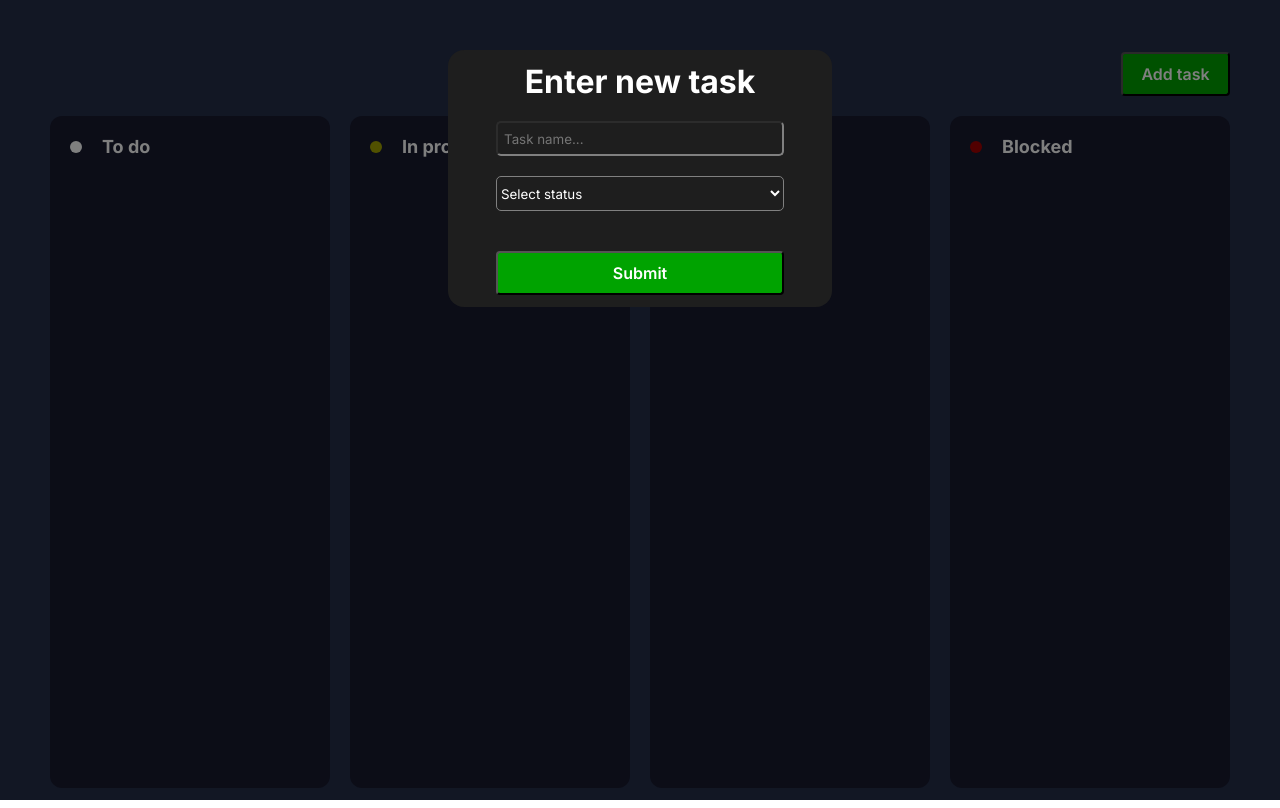
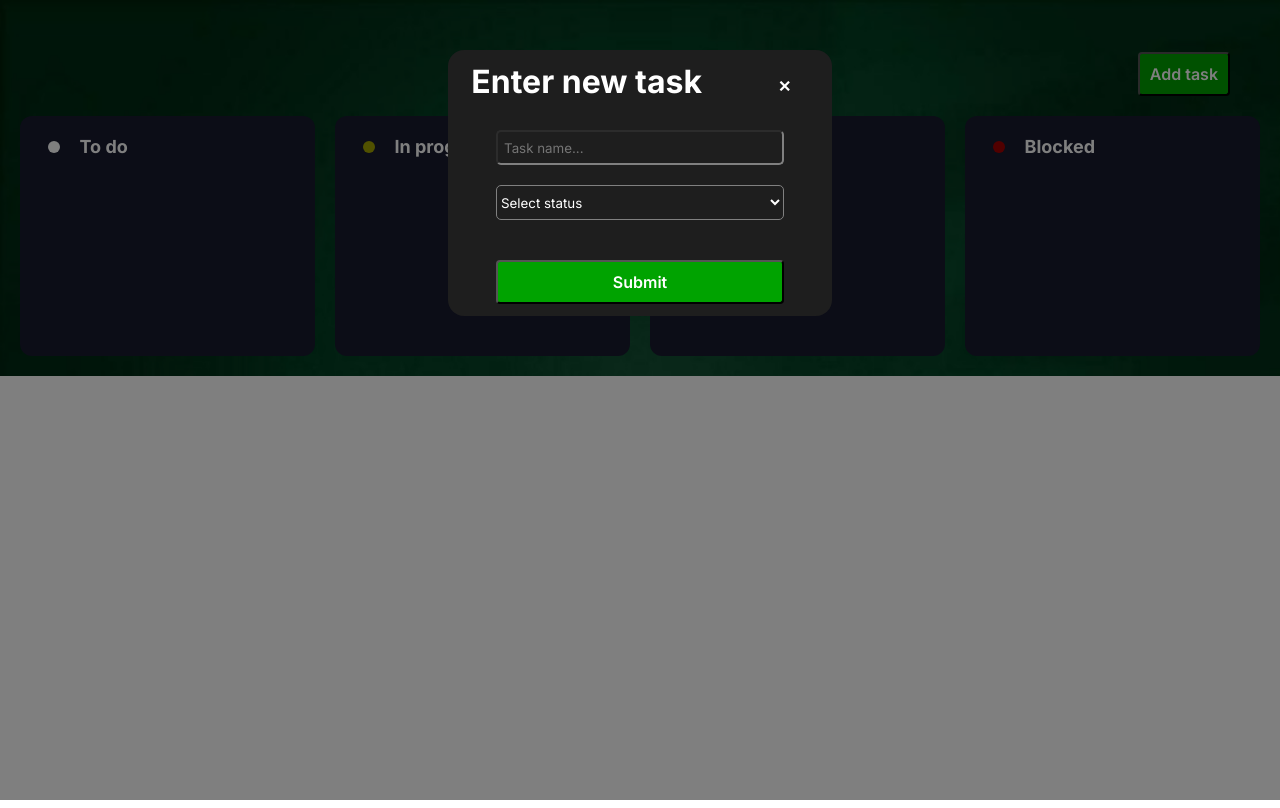
Before and after one commit to Khosbayar707/To-do-app, a plain HTML site: page 11.11/index.html in a window 1280 px wide. Both pictures are taken after a click on the button "Add task". Drawn offline with nearby package versions, Linux system fonts and the light colour scheme.

Commit message:
grid added

```diff
--- a/11.11/index.html
+++ b/11.11/index.html
@@ -4,7 +4,9 @@
     <meta charset="UTF-8" />
     <meta name="viewport" content="width=device-width, initial-scale=1.0" />
     <title>To do list</title>
+
     <link rel="stylesheet" href="./style.css" />
+    <link rel="stylesheet" href="./mobile-style.css" />
     <link
       href="https://fonts.googleapis.com/css2?family=Inter:ital,opsz,wght@0,14..32,100..900;1,14..32,100..900&display=swap"
       rel="stylesheet"
@@ -21,28 +23,29 @@
         <button onclick="addTodo()" ; class="add-button-style">Add task</button>
       </div>
       <div class="card-body">
-        <div class="card-box">
+        <div class="card-box item-1">
           <div class="status-board">
             <div class="board-item-1"></div>
             <p class="board-text">To do</p>
           </div>
           <div id="Todo"></div>
         </div>
-        <div class="card-box">
+        <div class="card-box item-2">
           <div class="status-board">
             <div class="board-item-2"></div>
             <p class="board-text">In progress</p>
           </div>
           <div id="In-progress"></div>
         </div>
-        <div class="card-box">
+
+        <div class="card-box item-3">
           <div class="status-board">
             <div class="board-item-3"></div>
             <p class="board-text">Done</p>
           </div>
           <div id="Done"></div>
         </div>
-        <div class="card-box">
+        <div class="card-box item-4">
           <div class="status-board">
             <div class="board-item-4"></div>
             <p class="board-text">Blocked</p>
@@ -52,7 +55,17 @@
       </div>
       <div id="modal">
         <div class="modal-content">
-          <h1>Enter new task</h1>
+          <div class="box-head">
+            <h1>Enter new task</h1>
+            <span
+              class="material-symbols-outlined"
+              id="closeButton"
+              onclick="addCloseButton()"
+            >
+              close
+            </span>
+          </div>
+
           <input type="text" id="task-name" placeholder="Task name..." />
           <select name="Select status" id="task-status" value="Todo">
             <option value="" disabled selected status>Select status</option>
@@ -66,7 +79,16 @@
       </div>
       <div id="edit-modal">
         <div class="modal-content">
-          <h1>Edit task</h1>
+          <div class="box-head">
+            <h1>Edit task</h1>
+            <span
+              class="material-symbols-outlined"
+              id="closeButton"
+              onclick="closeButton()"
+            >
+              close
+            </span>
+          </div>
           <input type="text" id="edited-name" placeholder="New name..." />
           <select name="Select status" id="edited-status" value="Todo">
             <option value="" disabled selected status>Select status</option>
--- a/11.11/list.js
+++ b/11.11/list.js
@@ -15,26 +15,20 @@ function saveTask() {
   let inputValue = document.getElementById("task-name").value;
   let statusValue = document.getElementById("task-status").value;
   todos.push({ name: inputValue, status: statusValue });
-
   let modal = document.querySelector("#modal");
   modal.style.display = "none";
-
   render();
 }
 
-// // edit task by modal
+function closeButton() {
+  let editModal = document.querySelector("#edit-modal");
+  editModal.style.display = "none";
+}
 
-// function editTask() {
-//   let inputValue = document.getElementById("task-name").value;
-//   let statusValue = document.getElementById("task-status").value;
-//   todos.push({ name: inputValue, status: statusValue });
-
-//   let editModal = document.querySelector("#edit-modal");
-//   editModal.style.display = "none";
-
-//   render();
-// }
-
+function addCloseButton() {
+  let modal = document.querySelector("#modal");
+  modal.style.display = "none";
+}
 // edit task by modal
 
 function editTodo() {
@@ -44,6 +38,14 @@ function editTodo() {
 }
 
 function editTask() {
+  let arr = [];
+  for (i = 0; i < todos.length; i++) {
+    if (i !== index) {
+      arr.push(todos[i]);
+    }
+  }
+  todos = arr;
+
   let editedNameValue = document.getElementById("edited-name").value;
   let editedStatusValue = document.getElementById("edited-status").value;
   todos.push({ name: editedNameValue, status: editedStatusValue });
@@ -136,9 +138,11 @@ function render() {
     edBtnEl.innerHTML =
       '<span class="material-symbols-outlined">' + "edit" + "</span>";
     edBtnEl.onclick = function () {
+      index = i;
       editTodo();
       render();
     };
+
     // Delete to do task
     let deleteBtn = document.createElement("span");
     deleteBtn.innerHTML =
@@ -147,7 +151,6 @@ function render() {
       "</span>";
     deleteBtn.onclick = function () {
       index = i;
-      // let deletelist = prompt("Delete from list:");
       deleteOneAgain(index);
       render();
     };
--- /dev/null
+++ b/11.11/mobile-style.css
@@ -0,0 +1,30 @@
+@media (max-width: 950px) {
+  .add-button-style {
+    width: 80px;
+    height: 60px;
+  }
+  /* .item-1 {
+    grid-column-start: 2;
+    grid-column-end: 4;
+    grid-row-start: 2;
+    grid-row-end: 4;
+  }
+  .item-2 {
+    grid-column-start: 5;
+    grid-column-end: 7;
+    grid-row-start: 2;
+    grid-row-end: 4;
+  }
+  .item-3 {
+    grid-column-start: 2;
+    grid-column-end: 4;
+    grid-row-start: 5;
+    grid-row-end: 7;
+  }
+  .item-4 {
+    grid-column-start: 5;
+    grid-column-end: 7;
+    grid-row-start: 5;
+    grid-row-end: 7;
+  } */
+}
--- a/11.11/style.css
+++ b/11.11/style.css
@@ -7,8 +7,6 @@
 }
 .add-button-style {
   background-color: rgba(0, 163, 0, 1);
-  width: 109px;
-  height: 44px;
   padding: 0px 20px 0px 20px;
   border-radius: 4px;
   font-family: Inter;
@@ -36,32 +34,33 @@
   border: solid 2px black;
 } */
 .background-image {
-  background-color: #242e49;
-  /* background-image: url(/picture/dark-black-abstract-background-with-wood-chips.jpg); */
-  background-position: cover;
+  /* background-color: #242e49; */
+  background-image: url(/picture/board.jpg);
+  background-size: cover;
   background-repeat: no-repeat;
-  height: 100vh;
+  max-height: 100vh;
+  max-width: 100vw;
 }
 
 .card-body {
-  display: flex;
+  display: grid;
   gap: 20px;
   box-sizing: border-box;
   padding: 20px;
-  max-width: max-content;
   margin-left: auto;
   margin-right: auto;
+  grid-template-columns: repeat(4, 1fr);
+  /* grid-template-columns: 1fr; */
 }
 
 .card-box {
   background-color: #181a2f;
-  width: 280px;
-  height: 672px;
   padding: 20px;
-  gap: 10px;
+  gap: 30px;
   border-radius: 12px;
-  border: 2px;
+  border: 5px;
   border-color: darkgrey;
+  height: 30vh;
 }
 .status-board {
   max-width: 240px;
@@ -227,3 +226,42 @@ select:hover {
   background-color: rgba(0, 0, 0, 0.5);
   display: none;
 }
+
+.box-head {
+  width: 110%;
+  display: flex;
+  justify-content: space-around;
+}
+
+#closeButton {
+  box-sizing: border-box;
+  padding: 15px;
+  font-size: 18px;
+  font-weight: bold;
+  cursor: pointer;
+}
+
+/* .item-1 {
+  grid-column-start: 2;
+  grid-column-end: 4;
+  grid-row-start: 2;
+  grid-row-end: 6;
+}
+.item-2 {
+  grid-column-start: 5;
+  grid-column-end: 7;
+  grid-row-start: 2;
+  grid-row-end: 6;
+}
+.item-3 {
+  grid-column-start: 8;
+  grid-column-end: 10;
+  grid-row-start: 2;
+  grid-row-end: 6;
+}
+.item-4 {
+  grid-column-start: 11;
+  grid-column-end: 13;
+  grid-row-start: 2;
+  grid-row-end: 6;
+} */
```
Also changed, not shown: 11.11/picture/board.jpg (added), 2 other files.
